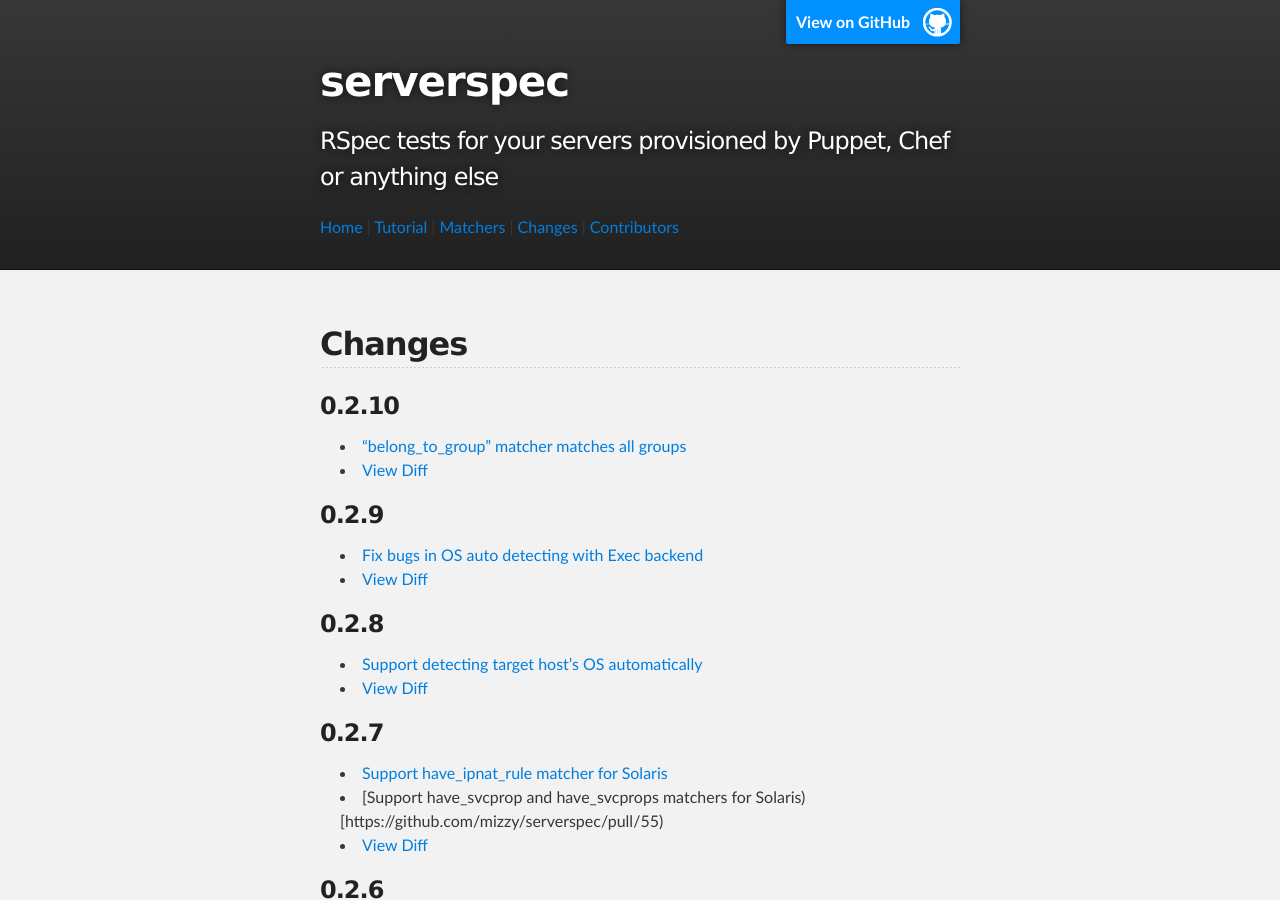
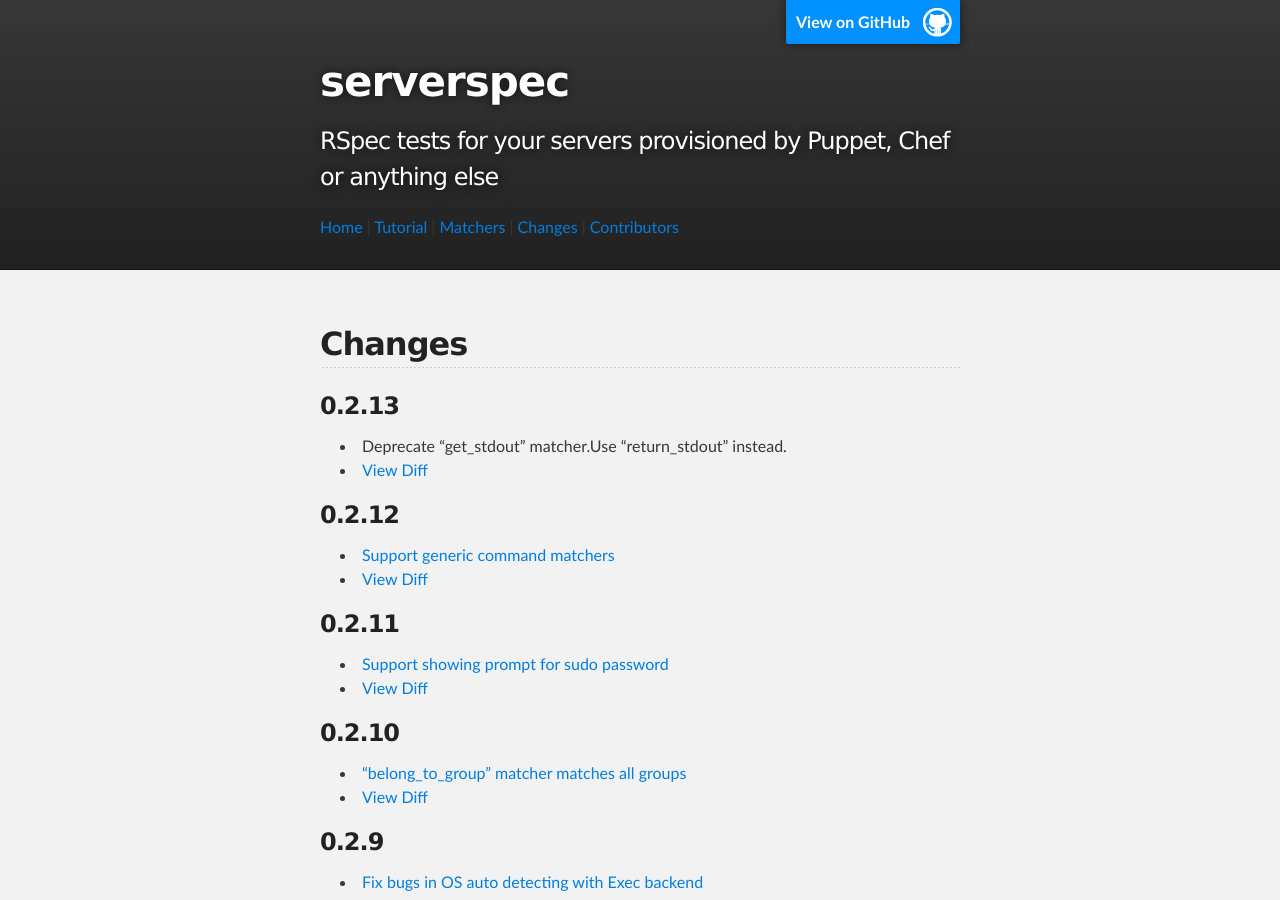
Before and after one commit to serverspec/serverspec.github.io, a Jekyll site: the page built from changes.md, in a window 1280 px wide and 900 px high. Built offline with Jekyll 4.4.1, drawn with Linux system fonts in a browser that asks for light colours; Markdown is read by kramdown in place of the engine named in the settings.

Commit message:
Add changes of v0.2.11, v0.2.12 and v0.2.13

```diff
--- a/changes.md
+++ b/changes.md
@@ -4,6 +4,19 @@ title: changes
 ---
 
 ## Changes
+
+### 0.2.13
+ * Deprecate "get\_stdout" matcher.Use "return\_stdout" instead.
+ * [View Diff](https://github.com/mizzy/serverspec/compare/v0.2.12...v0.2.13)
+
+### 0.2.12
+ * [Support generic command matchers](https://github.com/mizzy/serverspec/pull/61)
+ * [View Diff](https://github.com/mizzy/serverspec/compare/v0.2.11...v0.2.12)
+
+
+### 0.2.11
+ * [Support showing prompt for sudo password](https://github.com/mizzy/serverspec/pull/62)
+ * [View Diff](https://github.com/mizzy/serverspec/compare/v0.2.10...v0.2.11)
 
 ### 0.2.10
  * ["belong\_to\_group" matcher matches all groups](https://github.com/mizzy/serverspec/pull/59)
```
